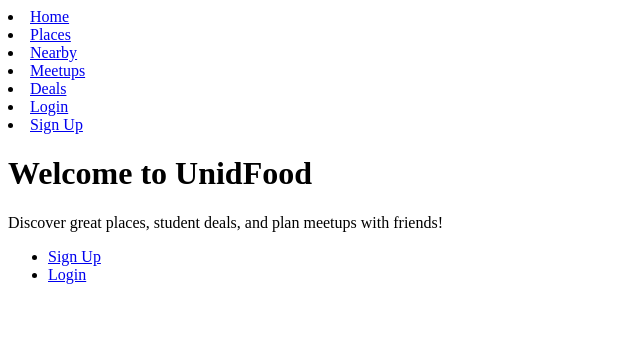
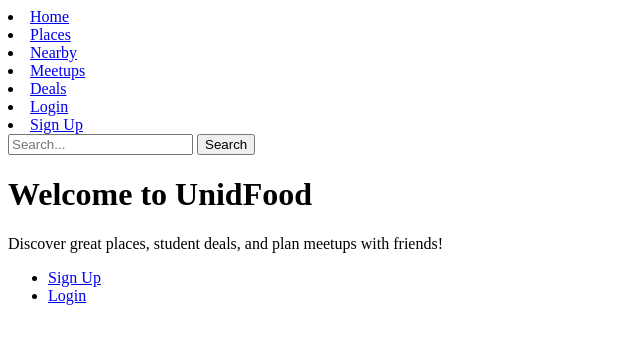
Before and after one commit to riabrez/UnidFood, a Django app: template unidfood_project/templates/unidfood/home.html in a window 1280 px wide. Shown: the top 344 px of the page, without its empty margins (0-640 px from the left). Run offline with Django 3.2, Linux system fonts and the light colour scheme; the template is opened without the code that fills it, so the values that code supplies are empty.

Commit message:
Added Search bar to base.html

```diff
--- a/unidfood_project/templates/unidfood/base.html
+++ b/unidfood_project/templates/unidfood/base.html
@@ -5,6 +5,7 @@
 </head>
 <body>
     <nav>
+        <!--Links to pages-->
         <li><a href="{% url 'rango:home' %}">Home</a></li>
         <li><a href="{% url 'rango:places' %}">Places</a></li>
         <li><a href="{% url 'rango:nearby' %}">Nearby</a></li>
@@ -12,6 +13,12 @@
         <li><a href="{% url 'rango:deals' %}">Deals</a></li>
         <li><a href="{% url 'rango:login' %}">Login</a></li>
         <li><a href="{% url 'rango:signup' %}">Sign Up</a></li>
+
+        <!-- Search bar -->
+        <form action="{ url 'rango:search' %}" method="get">
+            <input type="text" name="q" placeholder="Search..." required>
+            <button type="submit">Search</button>
+        </form>
     </nav>
 
     <div>
```
